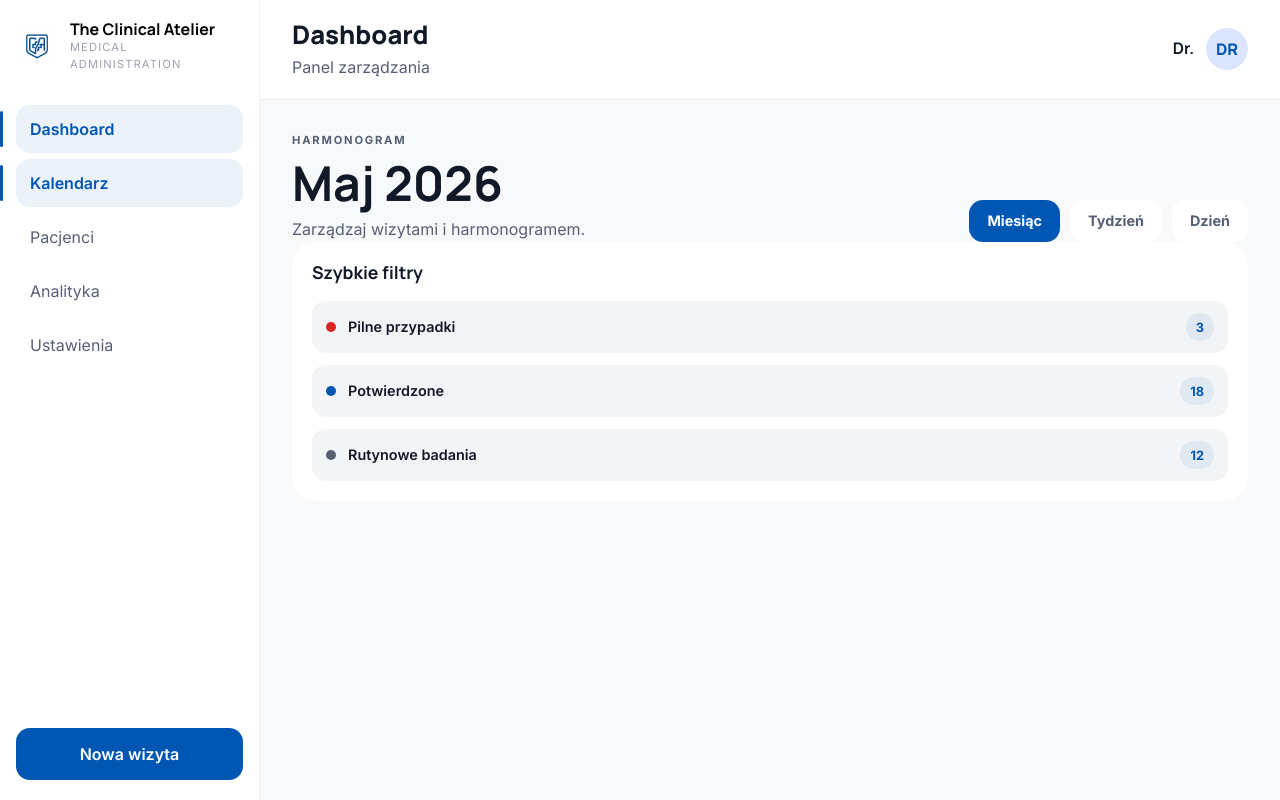
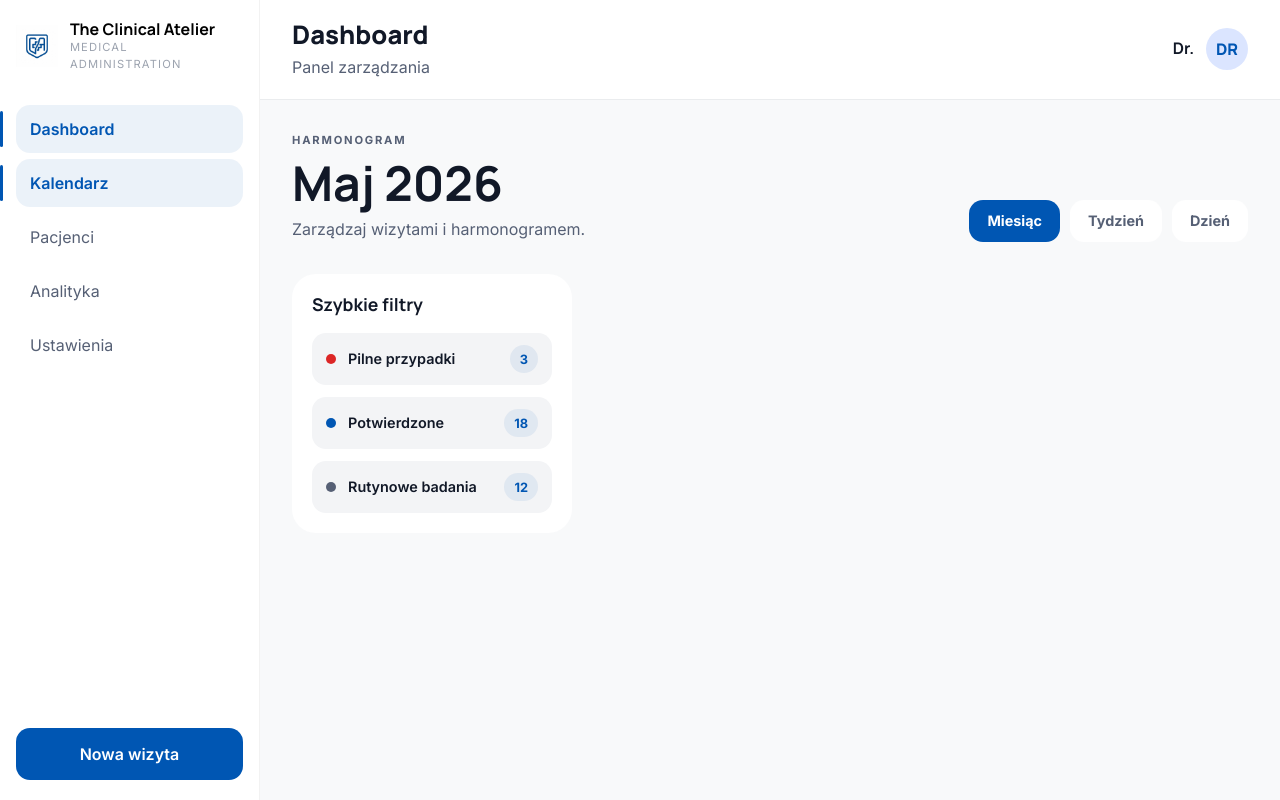
Before and after one commit to kacpi95/clinic-management-system, a React (Vite) app in the folder frontend/: page /dashboard/calendar in a window 1280 px wide. Built offline with nearby package versions, Linux system fonts and the light colour scheme; sample sign-in values are in the browser's storage.

Commit message:
style: add style Calendar

```diff
--- a/frontend/src/pages/Calendar/Calendar.module.scss
+++ b/frontend/src/pages/Calendar/Calendar.module.scss
@@ -0,0 +1,34 @@
+.wrapper {
+  display: flex;
+  flex-direction: column;
+  gap: 32px;
+}
+
+.content {
+  display: flex;
+  flex-direction: column;
+  gap: 24px;
+}
+
+.leftSidebar {
+  display: flex;
+  flex-direction: column;
+  gap: 20px;
+}
+
+.mainContent {
+  min-width: 0;
+}
+
+@media (min-width: 1024px) {
+  .content {
+    display: grid;
+    grid-template-columns: 280px 1fr;
+    align-items: start;
+  }
+
+  .leftSidebar {
+    position: sticky;
+    top: 24px;
+  }
+}
```
